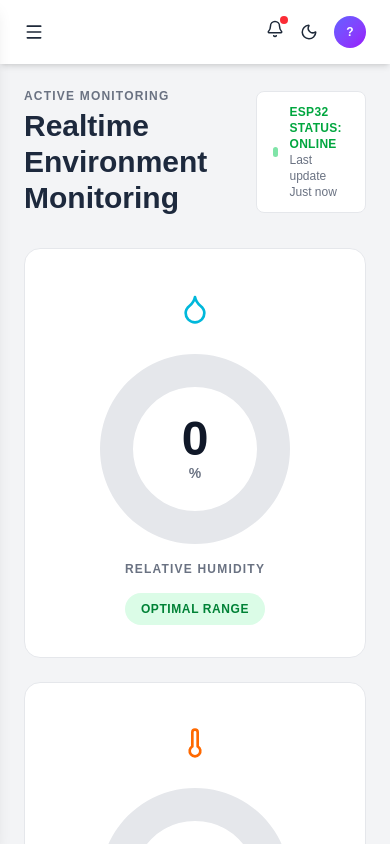
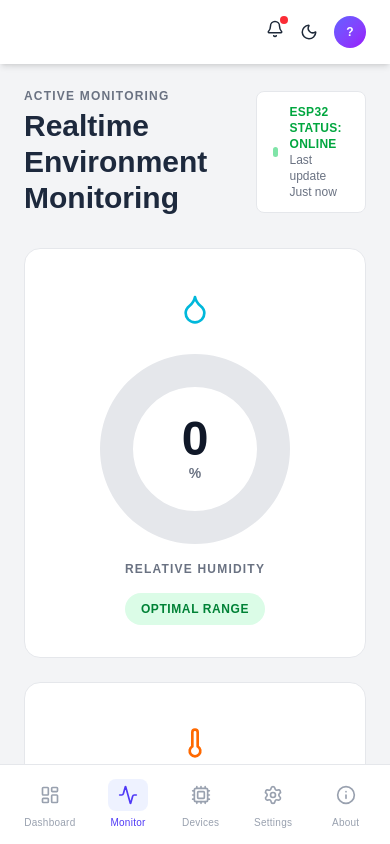
Before and after one commit to Aqillaaprly/MoldDetection_PBL6, a Next.js app: page /monitoring in a window 390 px wide. Built offline with nearby package versions, Linux system fonts and the light colour scheme; no server answers; the database is empty.

Commit message:
add bottom navbar

```diff
--- a/app/(main)/layout.tsx
+++ b/app/(main)/layout.tsx
@@ -1,27 +1,23 @@
 import "../globals.css"
 import Navbar from "@/components/layout/navbar/Navbar"
 import Sidebar from "@/components/layout/Sidebar"
+import BottomNav from "@/components/layout/BottomNav"
 
-export default function MainLayout({
-  children,
-}: {
-  children: React.ReactNode
-}) {
+export default function MainLayout({ children }: { children: React.ReactNode }) {
   return (
     <div className="flex h-screen bg-gray-100 dark:bg-gray-950">
-
       <Sidebar />
 
       <div className="flex flex-col flex-1 min-w-0">
-
         <Navbar />
 
-        <main className="flex-1 p-6 overflow-y-auto overflow-x-hidden">
+        {/* pb-20 di mobile supaya konten tidak tertutup BottomNav */}
+        <main className="flex-1 p-6 overflow-y-auto overflow-x-hidden pb-20 md:pb-6">
           {children}
         </main>
-
       </div>
 
+      <BottomNav />
     </div>
   )
 }
--- /dev/null
+++ b/components/layout/BottomNav.tsx
@@ -0,0 +1,61 @@
+"use client"
+
+import { usePathname } from "next/navigation"
+import Link from "next/link"
+import clsx from "clsx"
+import { LayoutDashboard, Activity, Cpu, Settings, Info } from "lucide-react"
+
+const navItems = [
+  { href: "/",           icon: LayoutDashboard, label: "Dashboard" },
+  { href: "/monitoring", icon: Activity,         label: "Monitor"   },
+  { href: "/devices",    icon: Cpu,              label: "Devices"   },
+  { href: "/settings",   icon: Settings,         label: "Settings"  },
+  { href: "/about",      icon: Info,             label: "About"     },
+]
+
+export default function BottomNav() {
+  const pathname = usePathname()
+
+  return (
+    // md ke atas hidden, mobile flex
+    <nav className="md:hidden fixed bottom-0 left-0 right-0 z-50 bg-white dark:bg-gray-900 border-t border-gray-200 dark:border-gray-800">
+      <div className="flex items-center justify-around px-2 py-2 pb-safe">
+        {navItems.map(({ href, icon: Icon, label }) => {
+          const active = pathname === href
+          return (
+            <Link
+              key={href}
+              href={href}
+              className="flex flex-col items-center gap-1 px-3 py-1.5 rounded-xl transition-all duration-200 min-w-0"
+            >
+              <div className={clsx(
+                "flex items-center justify-center w-10 h-8 rounded-lg transition-all duration-200",
+                active
+                  ? "bg-indigo-50 dark:bg-indigo-500/20"
+                  : "bg-transparent"
+              )}>
+                <Icon
+                  size={20}
+                  className={clsx(
+                    "transition-colors duration-200",
+                    active
+                      ? "text-indigo-600 dark:text-indigo-400"
+                      : "text-gray-400 dark:text-gray-500"
+                  )}
+                />
+              </div>
+              <span className={clsx(
+                "text-[10px] font-medium tracking-wide truncate transition-colors duration-200",
+                active
+                  ? "text-indigo-600 dark:text-indigo-400"
+                  : "text-gray-400 dark:text-gray-500"
+              )}>
+                {label}
+              </span>
+            </Link>
+          )
+        })}
+      </div>
+    </nav>
+  )
+}
--- a/components/layout/MobileDrawer.tsx
+++ /dev/null
@@ -1,19 +0,0 @@
-"use client"
-
-import { useSidebar } from "@/hooks/useSidebar"
-
-export default function MobileDrawer() {
-  const { open } = useSidebar()
-
-  if (!open) return null
-
-  return (
-    <div className="fixed inset-0 z-50 bg-black/40 md:hidden">
-
-      <div className="w-64 h-full bg-white p-6">
-        <p className="font-bold text-lg">MoldGuard</p>
-      </div>
-
-    </div>
-  )
-}
--- a/components/layout/navbar/Navbar.tsx
+++ b/components/layout/navbar/Navbar.tsx
@@ -10,7 +10,7 @@ import { logout } from "@/lib/auth"
 import { useProfileStore } from "@/store/useProfileStore"
 
 export default function Navbar() {
-  const { toggleSidebar, toggleMobile } = useSidebar()
+  const { toggleSidebar } = useSidebar()
   const router = useRouter()
 
   const { avatar, name, initials, setProfile } = useProfileStore()
@@ -32,8 +32,7 @@ export default function Navbar() {
   }, [])
 
   const handleMenu = () => {
-    if (window.innerWidth < 768) toggleMobile()
-    else toggleSidebar()
+    toggleSidebar()
   }
 
   /* THEME INIT */
@@ -94,11 +93,11 @@ export default function Navbar() {
     <header className="h-16 flex items-center justify-between px-6 bg-white dark:bg-gray-900 shadow-md relative z-10">
 
       {/* MENU BUTTON */}
-      <button onClick={handleMenu}>
+      <button onClick={handleMenu} className="hidden md:flex items-center justify-center">
         <Menu size={20} />
       </button>
 
-      <div className="flex items-center gap-4">
+      <div className="flex items-center gap-4 ml-auto">
 
         {/* NOTIFICATION */}
         <div className="relative" ref={notifRef}>
--- a/components/settings/ChangePassword.tsx
+++ b/components/settings/ChangePassword.tsx
@@ -16,7 +16,7 @@ export default function ChangePassword({
             type="password"
             value={oldPassword}
             onChange={(e) => setOldPassword(e.target.value)}
-            className="w-full border border-gray-200 dark:border-gray-700 bg-white dark:bg-gray-800 rounded-xl px-4 py-2 text-sm"
+            className="w-full border border-gray-200 dark:border-gray-700 bg-white dark:bg-gray-900 rounded-xl px-4 py-2 text-sm"
           />
         </div>
 
@@ -26,7 +26,7 @@ export default function ChangePassword({
             type="password"
             value={newPassword}
             onChange={(e) => setNewPassword(e.target.value)}
-            className="w-full border border-gray-200 dark:border-gray-700 bg-white dark:bg-gray-800 rounded-xl px-4 py-2 text-sm"
+            className="w-full border border-gray-200 dark:border-gray-700 bg-white dark:bg-gray-900 rounded-xl px-4 py-2 text-sm"
           />
         </div>
 
@@ -36,7 +36,7 @@ export default function ChangePassword({
             type="password"
             value={confirmPassword}
             onChange={(e) => setConfirmPassword(e.target.value)}
-            className="w-full border border-gray-200 dark:border-gray-700 bg-white dark:bg-gray-800 rounded-xl px-4 py-2 text-sm"
+            className="w-full border border-gray-200 dark:border-gray-700 bg-white dark:bg-gray-900 rounded-xl px-4 py-2 text-sm"
           />
         </div>
 
--- a/components/settings/PersonalInfo.tsx
+++ b/components/settings/PersonalInfo.tsx
@@ -12,7 +12,7 @@ export default function PersonalInfo({
   name, setName, email, setEmail, avatar, initials, handleAvatarChange
 }: Props) {
   return (
-    <div className="bg-white dark:bg-gray-800 rounded-2xl p-6 shadow-sm border border-gray-100 dark:border-gray-700">
+    <div className="bg-white dark:bg-gray-900 rounded-2xl p-6 shadow-sm border border-gray-200 dark:border-gray-700">
       <h2 className="text-lg font-semibold text-slate-800 dark:text-white mb-6">
         Personal Information
       </h2>
--- a/hooks/useSidebar.ts
+++ b/hooks/useSidebar.ts
@@ -2,21 +2,10 @@ import { create } from "zustand"
 
 interface SidebarState {
   collapsed: boolean
-  open: boolean
   toggleSidebar: () => void
-  toggleMobile: () => void
-  closeMobile: () => void
 }
 
 export const useSidebar = create<SidebarState>((set) => ({
   collapsed: false,
-  open: false,
-
-  toggleSidebar: () =>
-    set((state) => ({ collapsed: !state.collapsed })),
-
-  toggleMobile: () =>
-    set((state) => ({ open: !state.open })),
-
-  closeMobile: () => set({ open: false })
+  toggleSidebar: () => set((state) => ({ collapsed: !state.collapsed })),
 }))
```
Also changed, not shown: components/layout/Sidebar.tsx (+36 -110 lines).
